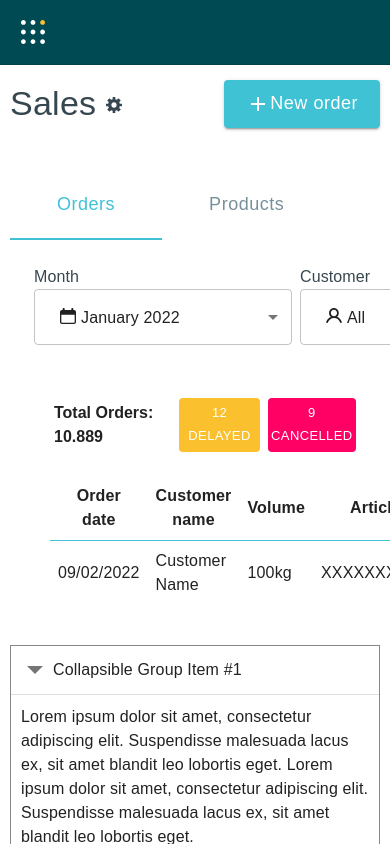
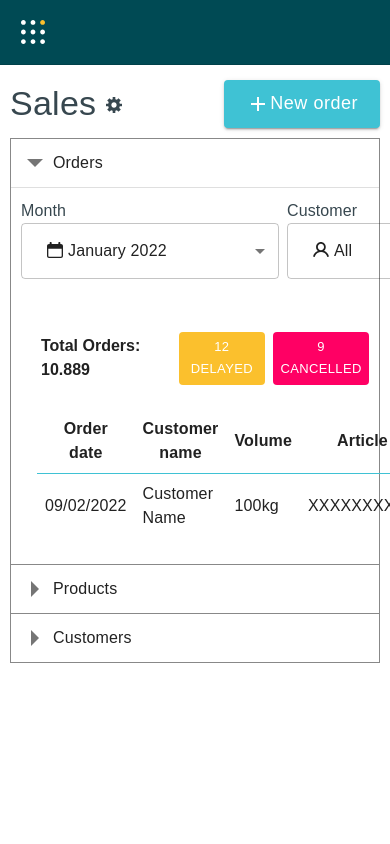
Before and after one commit to vasilis-lts/xfresh-admin, a React (Create React App) app: page / in a window 390 px wide. Built offline with nearby package versions, Linux system fonts and the light colour scheme; a web font is replaced by a local one.

Commit message:
added accordion

```diff
--- a/src/App.scss
+++ b/src/App.scss
@@ -55,6 +55,8 @@ h5{font-size: 24px;}
  /////////////////////////
 
  .main-content{padding: 20px;}
+ .normalTabs{display: block;}
+ .mobileTabs{display: none;}
 
  .field-array-control{
    display: flex;
@@ -143,6 +145,11 @@ h5{font-size: 24px;}
  #mainContentHeader{display: none;}
  #leftDrawer{display: none;}
  #mainContentBody{margin-top: 65px!important;}
+ .normalTabs{display: none;}
+ .mobileTabs{
+    display: block;
+    margin-top: 10px;
+  }
  #topDrawer{
    display: flex;
 
--- a/src/screens/Sales/Sales.tsx
+++ b/src/screens/Sales/Sales.tsx
@@ -26,7 +26,7 @@ const Accordion = styled((props: AccordionProps) => (
 
 const AccordionSummary = styled((props: AccordionSummaryProps) => (
   <MuiAccordionSummary
-    expandIcon={<ArrowIcon style={{ rotate: '-90deg', fontSize: '0.9rem' }} />}
+    expandIcon={<ArrowIcon style={{ transform: 'rotate(-90deg)', fontSize: '0.9rem' }} />}
     {...props}
   />
 ))(({ theme }) => ({
@@ -125,7 +125,7 @@ export default function Sales() {
 
       </Box>
 
-      <div className="normalTabs"></div>
+      <div className="normalTabs">
         <Box sx={{ width: '100%', marginTop: 5 }}>
           <Box>
             <Tabs
@@ -149,24 +149,22 @@ export default function Sales() {
             {value === 1 && <Products formOpen={ProductsFormOpen} setFormOpen={formOpen => setProductsFormOpen(formOpen)} />}
           </TabPanel>
         </Box>
+      </div>
 
       <div className="mobileTabs">
         <Accordion expanded={expanded === 'panel1'} onChange={handleChangeTabs('panel1')}>
           <AccordionSummary aria-controls="panel1d-content" id="panel1d-header">
-            <Typography>Collapsible Group Item #1</Typography>
+            <Typography>Orders</Typography>
           </AccordionSummary>
           <AccordionDetails>
             <Typography>
-              Lorem ipsum dolor sit amet, consectetur adipiscing elit. Suspendisse
-              malesuada lacus ex, sit amet blandit leo lobortis eget. Lorem ipsum dolor
-              sit amet, consectetur adipiscing elit. Suspendisse malesuada lacus ex,
-              sit amet blandit leo lobortis eget.
+              {expanded === 'panel1' && <Orders formOpen={OrdersFormOpen} setFormOpen={formOpen => setOrdersFormOpen(formOpen)} />}
             </Typography>
           </AccordionDetails>
         </Accordion>
         <Accordion expanded={expanded === 'panel2'} onChange={handleChangeTabs('panel2')}>
           <AccordionSummary aria-controls="panel2d-content" id="panel2d-header">
-            <Typography>Collapsible Group Item #2</Typography>
+            <Typography>Products</Typography>
           </AccordionSummary>
           <AccordionDetails>
             <Typography>
@@ -179,7 +177,7 @@ export default function Sales() {
         </Accordion>
         <Accordion expanded={expanded === 'panel3'} onChange={handleChangeTabs('panel3')}>
           <AccordionSummary aria-controls="panel3d-content" id="panel3d-header">
-            <Typography>Collapsible Group Item #3</Typography>
+            <Typography>Customers</Typography>
           </AccordionSummary>
           <AccordionDetails>
             <Typography>
```
Lines whose indentation alone changed are shown as unchanged.
